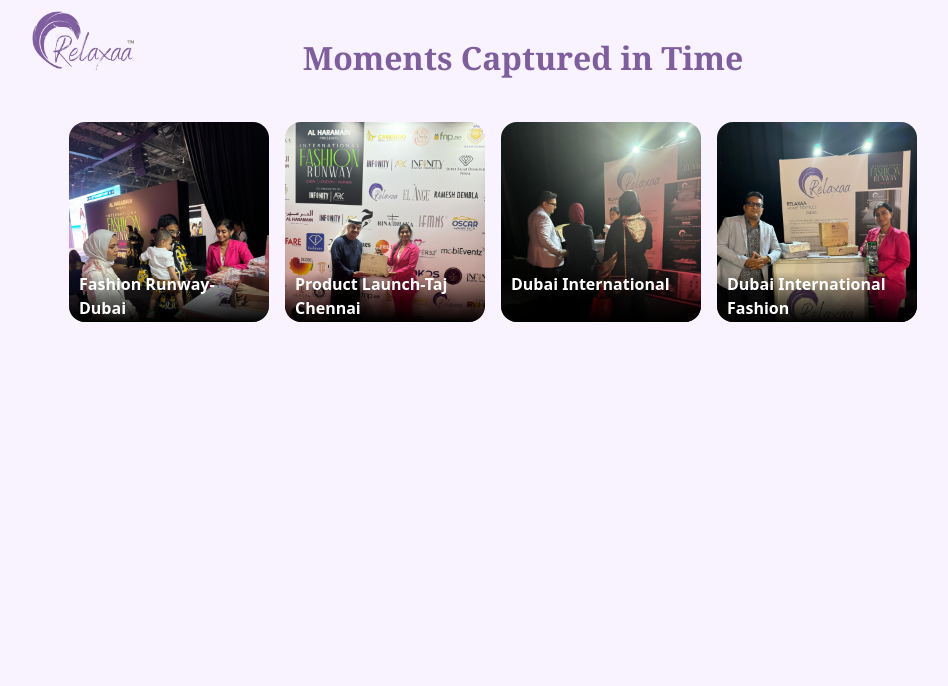
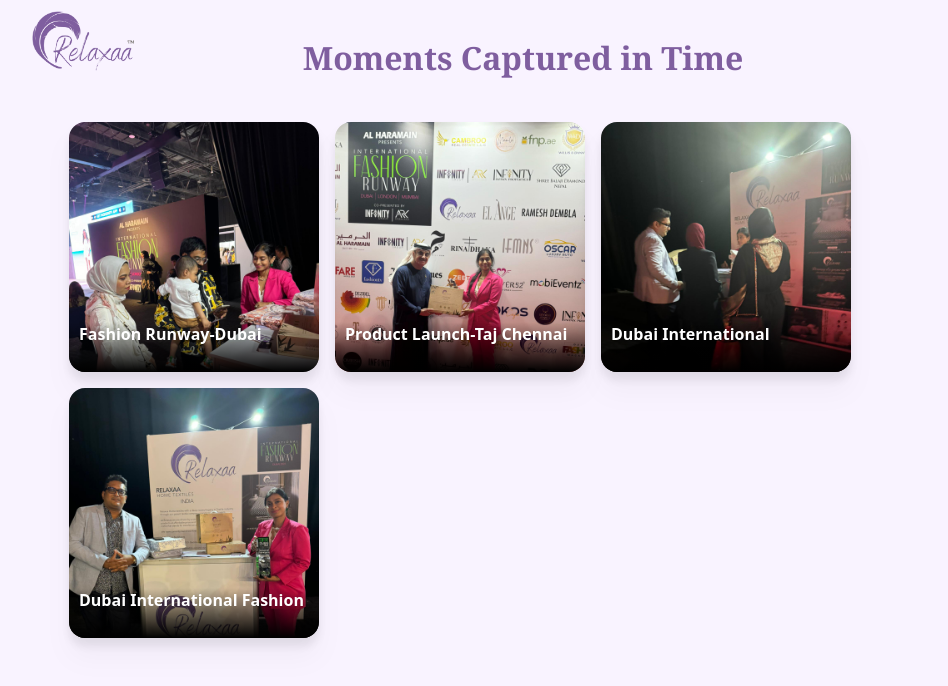
Before and after one commit to Balagurusiva/gallary, a Nuxt app: page / in a window 1280 px wide. Shown: the top 686 px of the page, without its empty margins (123-1071 px from the left). Built offline with nearby package versions, Linux system fonts and the light colour scheme.

Commit message:
modified:   pages/index.vue

```diff
--- a/pages/index.vue
+++ b/pages/index.vue
@@ -22,7 +22,7 @@
 			<template v-for="(image, index) in imgs" :key="index">
 				<NuxtLink :to="image.link" class="flex justify-center">
 					<div
-						class="card relative w-[90%] sm:w-[200px] h-[350px] sm:h-[200px] rounded-2xl overflow-clip"
+						class="card relative drop-shadow-xl w-[90%] sm:w-[250px] h-[350px] sm:h-[250px] rounded-2xl overflow-clip"
 					>
 						<div class="event-img w-full object-contain">
 							<NuxtImg
```
